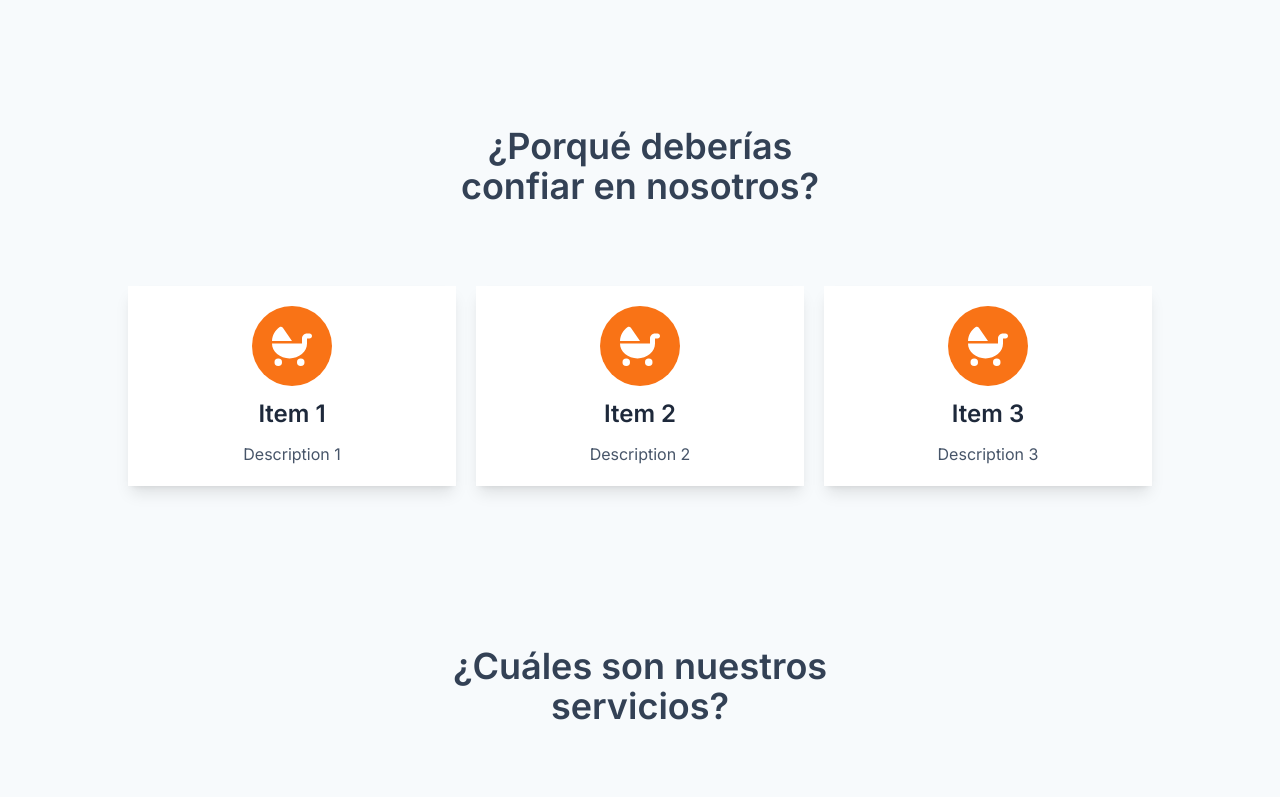
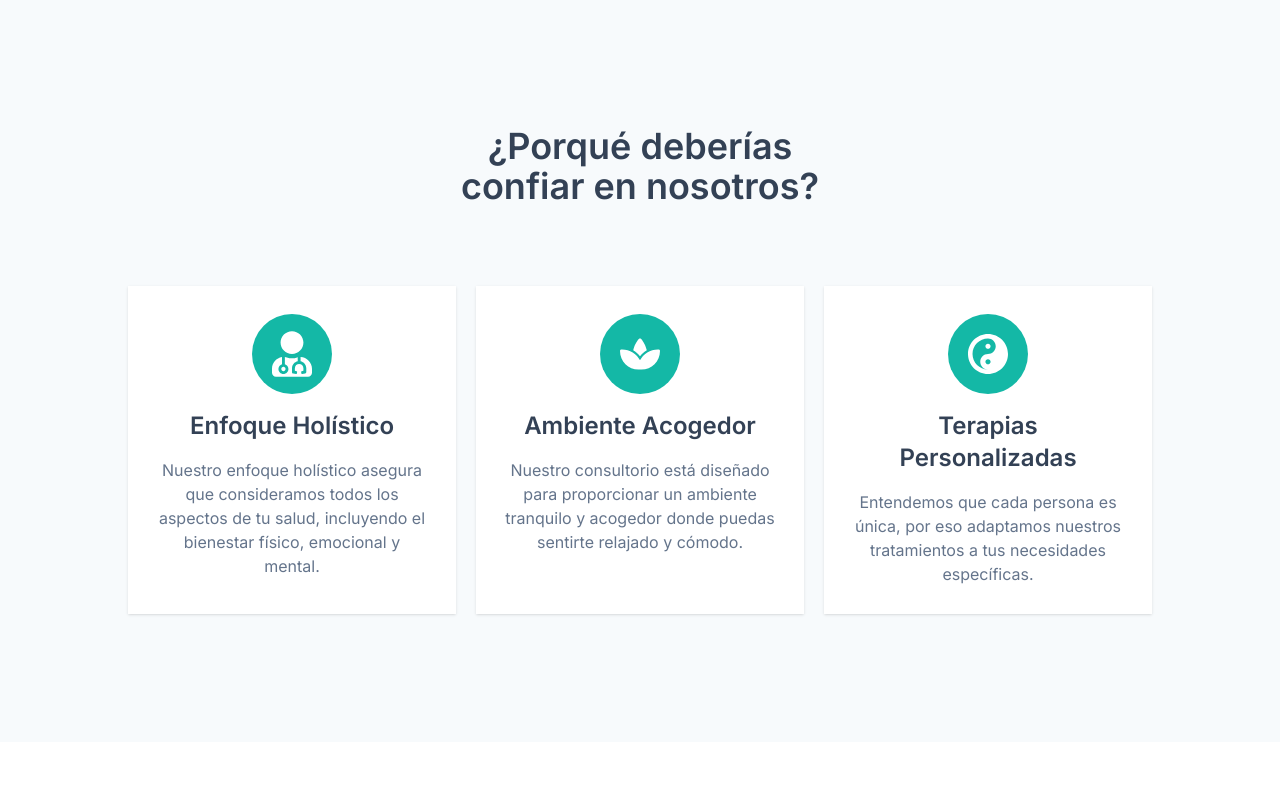
Before and after one commit to and27/medical-website, a Next.js app: page / in a window 1280 px wide. Shown: the part 883-1680 px from the top of the page. Built offline with nearby package versions, Linux system fonts and the light colour scheme.

Commit message:
feat: add suport for passing icons as props in threeColummnItems

```diff
--- a/src/app/page.tsx
+++ b/src/app/page.tsx
@@ -3,38 +3,47 @@ import Hero from "@/components/Hero";
 import Nav from "@/components/Nav";
 import SCurve from "@/components/SCurve";
 import ThreeColumnItems from "@/components/ThreeColumnItems";
+import { FaUserMd, FaYinYang } from "react-icons/fa";
+import { FaSpa } from "react-icons/fa6";
 
 export default function Home() {
   return (
     <>
       <Nav />
       <Hero />
-      <section className="text-center my-[8rem]">
+      <section
+        className="text-center my-[8rem] max-w-[1280px] mx-auto"
+        id="benefits"
+      >
         <h2 className="text-4xl text-slate-700 my-[5rem] font-semibold w-96 mx-auto">
           ¿Porqué deberías confiar en nosotros?
         </h2>
         <ThreeColumnItems
           items={[
             {
-              title: "Item 1",
-              description: "Description 1",
-              href: "https://example.com",
+              title: "Enfoque Holístico",
+              description:
+                "Nuestro enfoque holístico asegura que consideramos todos los aspectos de tu salud, incluyendo el bienestar físico, emocional y mental.",
+              icon: FaUserMd,
             },
             {
-              title: "Item 2",
-              description: "Description 2",
-              href: "https://example.com",
+              title: "Ambiente Acogedor",
+              description:
+                "Nuestro consultorio está diseñado para proporcionar un ambiente tranquilo y acogedor donde puedas sentirte relajado y cómodo. ",
+              icon: FaSpa,
             },
             {
-              title: "Item 3",
-              description: "Description 3",
-              href: "https://example.com",
+              title: "Terapias Personalizadas",
+              description:
+                "Entendemos que cada persona es única, por eso adaptamos nuestros tratamientos a tus necesidades específicas.",
+              icon: FaYinYang,
             },
           ]}
         />
       </section>
 
-      <section className="text-center mt-[10rem]">
+      <div className="bg-white pt-[4rem]">
+        <section className="text-center  max-w-[1280px] mx-auto" id="services">
           <h2 className="text-4xl text-slate-700 my-[5rem] font-semibold w-96 mx-auto">
             ¿Cuáles son nuestros servicios?
           </h2>
@@ -42,6 +51,7 @@ export default function Home() {
           <SCurve direction="left" />
           <SCurve direction="right" />
         </section>
+      </div>
 
       <Footer />
     </>
--- a/src/components/ThreeColumnItems.tsx
+++ b/src/components/ThreeColumnItems.tsx
@@ -1,32 +1,33 @@
-import { IconBase } from "react-icons";
-import { FaBeer } from "react-icons/fa";
-import { FaBabyCarriage } from "react-icons/fa6";
+import { IconType } from "react-icons";
 
 interface ThreeColumnItemsProps {
   items: {
     title: string;
     description: string;
-    href: string;
+    icon: IconType;
   }[];
 }
 
 const ThreeColumnItems = ({ items }: ThreeColumnItemsProps) => {
   return (
     <div className="grid lg:mb-0 lg:max-w-5xl lg:grid-cols-3 mx-auto gap-5">
-      {items.map((item, index) => (
+      {items.map((item, index) => {
+        const Icon = item.icon;
+        return (
           <div
             key={index}
-          className="flex flex-col items-center gap-3 shadow-lg p-5 bg-white"
+            className="flex flex-col items-center gap-4 shadow hover:shadow-lg p-7 bg-white"
           >
-          <div className="flex items-center justify-center w-20 h-20 rounded-full bg-orange-500 p-5">
-            <FaBabyCarriage size={50} color="white" />
+            <div className="flex items-center justify-center w-20 h-20 rounded-full bg-teal-500 p-5">
+              <Icon size={50} color="white" />
             </div>
-          <h3 className="text-2xl font-semibold text-slate-800">
+            <h3 className="text-2xl font-semibold text-slate-700">
               {item.title}
             </h3>
-          <p className="text-slate-600">{item.description}</p>
+            <p className="text-slate-500">{item.description}</p>
           </div>
-      ))}
+        );
+      })}
     </div>
   );
 };
```
Lines whose indentation alone changed are shown as unchanged.
